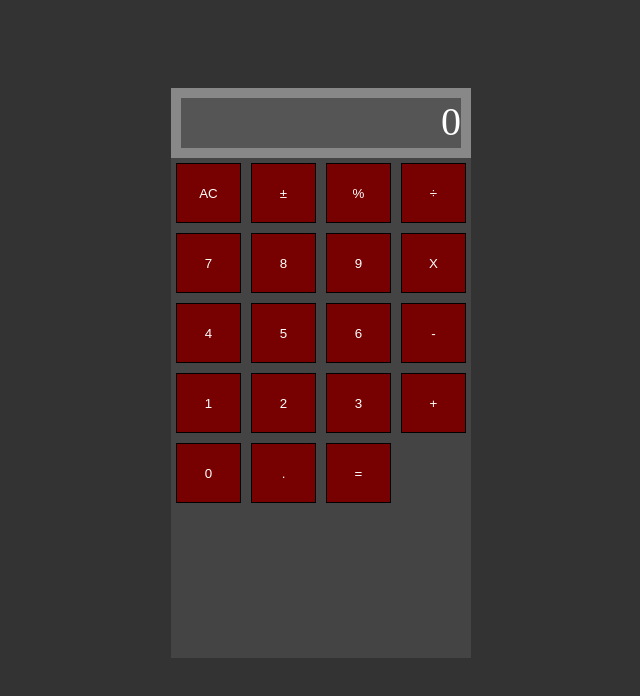
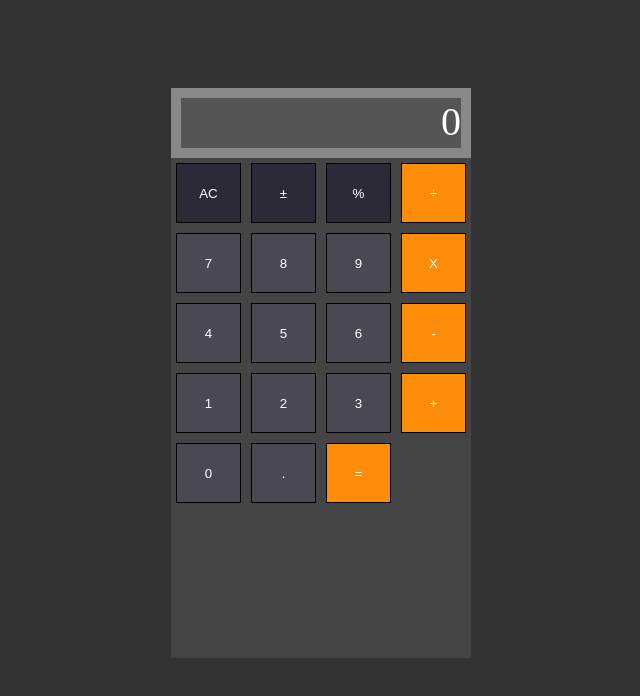
Before and after one commit to antieatingactivist/Angular-Calculator, an Angular app: page / in a window 1280 px wide. Shown: the top 696 px of the page, without its empty margins (319-959 px from the left). Built offline with nearby package versions, Linux system fonts and the light colour scheme.

Commit message:
custom colors on buttons

```diff
--- a/src/app/button/button.component.html
+++ b/src/app/button/button.component.html
@@ -1 +1 @@
-<button>{{keyLabel}}</button>
+<button [ngStyle]="getColor()">{{keyAttribute.label}}</button>
--- a/src/app/button/button.component.ts
+++ b/src/app/button/button.component.ts
@@ -8,9 +8,13 @@ import { Component, OnInit, Input } from '@angular/core';
 export class ButtonComponent implements OnInit {
 
   constructor() { }
-  @Input() keyLabel: string | undefined;
+  @Input() keyAttribute: any;
+
 
   ngOnInit(): void {
   }
+  getColor(): object {
+    return {backgroundColor: this.keyAttribute.color}
+  }
 
 }
--- a/src/app/keypad/keypad.component.html
+++ b/src/app/keypad/keypad.component.html
@@ -1,3 +1,3 @@
 <div>
-    <app-button *ngFor="let label of keyLabels" [keyLabel]="label"></app-button>
+    <app-button *ngFor="let key of keyAttributes" [keyAttribute]="key"></app-button>
 </div>
--- a/src/app/keypad/keypad.component.ts
+++ b/src/app/keypad/keypad.component.ts
@@ -7,7 +7,27 @@ import { Component, OnInit } from '@angular/core';
 })
 export class KeypadComponent implements OnInit {
 
-  keyLabels: Array<string> = ["AC", "±", "%", "÷", "7", "8", "9", "X", "4", "5", "6", "-", "1", "2", "3", "+", "0", ".", "="]
+  keyAttributes: Array<any> = [
+    {label: "AC", color: "#2b2a36"},
+    {label: "±", color: "#2b2a36"},
+    {label: "%", color: "#2b2a36"},
+    {label: "÷", color: "#fd8d08"},
+    {label: "7", color: "#4a4952"},
+    {label: "8", color: "#4a4952"},
+    {label: "9", color: "#4a4952"},
+    {label: "X", color: "#fd8d08"},
+    {label: "4", color: "#4a4952"},
+    {label: "5", color: "#4a4952"},
+    {label: "6", color: "#4a4952"},
+    {label: "-", color: "#fd8d08"},
+    {label: "1", color: "#4a4952"},
+    {label: "2", color: "#4a4952"},
+    {label: "3", color: "#4a4952"},
+    {label: "+", color: "#fd8d08"},
+    {label: "0", color: "#4a4952"},
+    {label: ".", color: "#4a4952"},
+    {label: "=", color: "#fd8d08"}
+  ]
 
   constructor() { }
 
```
